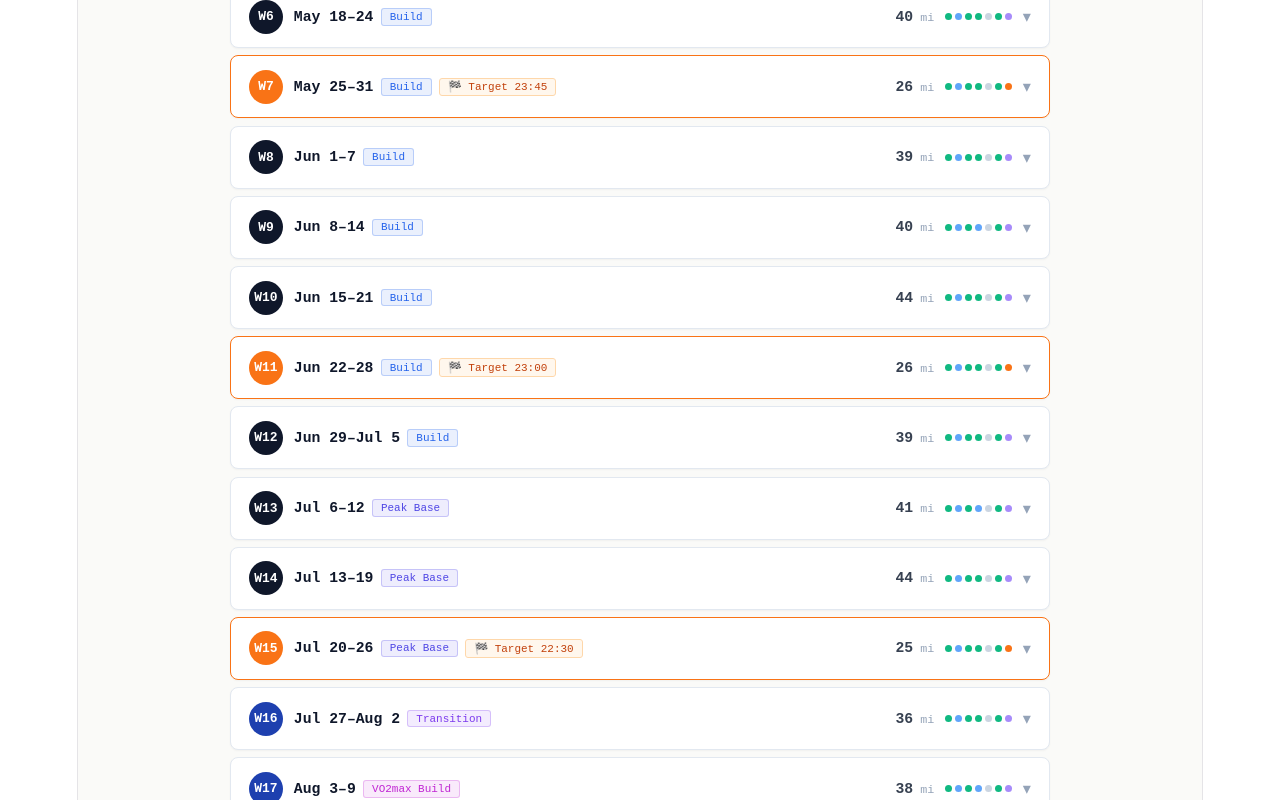
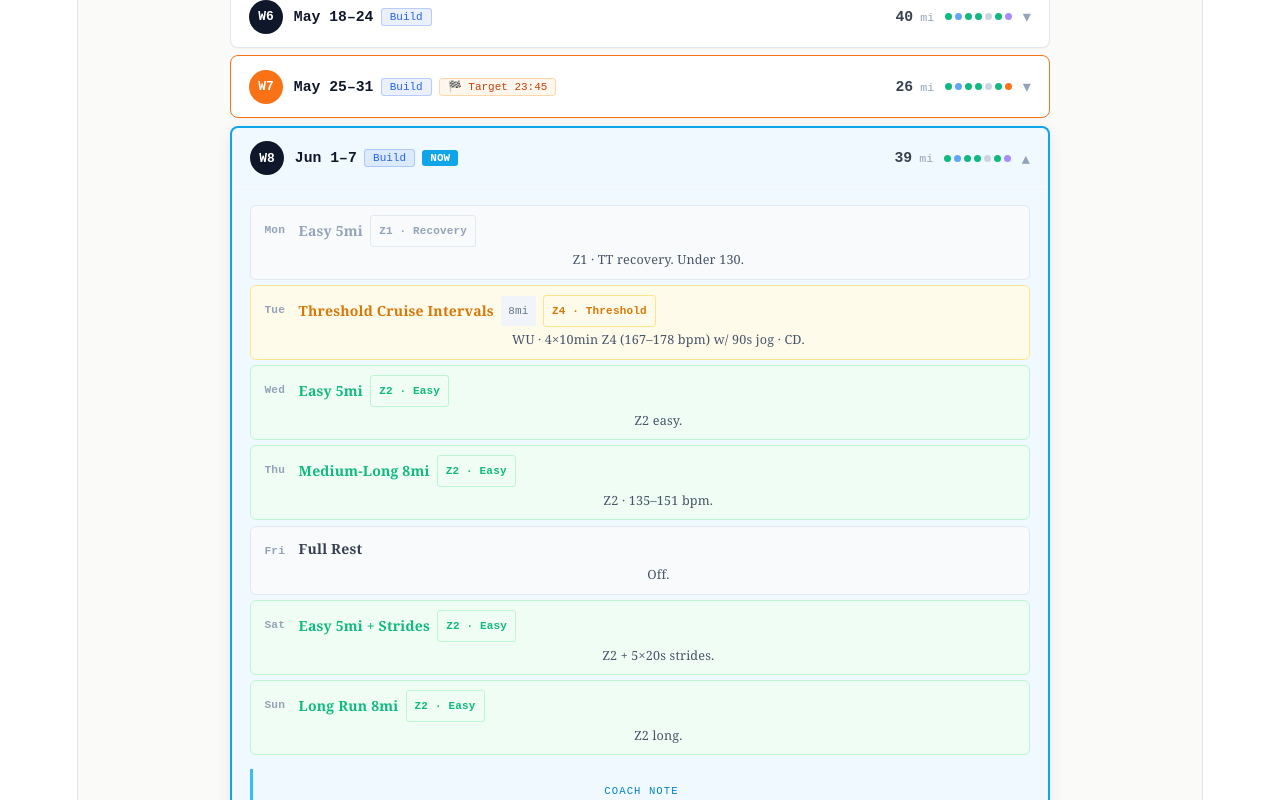
Before and after one commit to danielrli/training-plan, a React (Vite) app: page / in a window 1280 px wide. Shown: the part 940-1740 px from the top of the page. Built offline with nearby package versions, Linux system fonts and the light colour scheme.

Commit message:
Auto-scroll to and expand current week on load

```diff
--- a/src/App.jsx
+++ b/src/App.jsx
@@ -1,4 +1,4 @@
-import { useState } from "react";
+import { useState, useEffect, useRef } from "react";
 
 // Derived from FIT file + Runalyze dashboard
 // Max HR: 186 bpm (observed mile 3 of TT), Resting HR: 63 bpm
@@ -485,9 +485,22 @@ const ZonePill = ({zone}) => {
   );
 };
 
+const PLAN_START = new Date(2026, 3, 13);
+
+function getCurrentWeek() {
+  const today = new Date();
+  const elapsed = Math.floor((today - PLAN_START) / (7 * 24 * 60 * 60 * 1000));
+  return Math.min(Math.max(elapsed + 1, 1), weeks.length);
+}
+
 export default function TrainingPlan() {
   const [activeBlock, setActiveBlock] = useState("all");
-  const [expandedWeek, setExpandedWeek] = useState(null);
+  const [expandedWeek, setExpandedWeek] = useState(getCurrentWeek);
+  const currentWeek = getCurrentWeek();
+  const currentWeekRef = useRef(null);
+  useEffect(() => {
+    currentWeekRef.current?.scrollIntoView({ behavior: "smooth", block: "center" });
+  }, []);
   const filtered = weeks.filter(w => activeBlock==="all"?true:activeBlock==="1"?w.block===1:w.block===2);
   const isTTWeek = w => w.sessions.some(s=>s.type==="tt");
   const maxSec=1484,minSec=1199,range=maxSec-minSec;
@@ -563,13 +576,14 @@ export default function TrainingPlan() {
         <div style={{display:"flex",flexDirection:"column",gap:"0.4rem"}}>
           {filtered.map(w=>{
             const isOpen=expandedWeek===w.week;
+            const isCurrent=w.week===currentWeek;
             const isTT=isTTWeek(w);
             const isGoal=w.week===32;
             const phaseCol=phaseColors[w.phase]||"#64748b";
             return (
-              <div key={w.week} style={{
-                border:isGoal?"2px solid #f43f5e":isTT?"1.5px solid #f97316":"1.5px solid #e2e8f0",
-                borderRadius:8,background:isGoal?"#fff5f5":"white",overflow:"hidden",
+              <div key={w.week} ref={isCurrent?currentWeekRef:null} style={{
+                border:isGoal?"2px solid #f43f5e":isCurrent?"2px solid #0ea5e9":isTT?"1.5px solid #f97316":"1.5px solid #e2e8f0",
+                borderRadius:8,background:isGoal?"#fff5f5":isCurrent?"#f0f9ff":"white",overflow:"hidden",
                 boxShadow:isOpen?"0 4px 16px rgba(0,0,0,0.08)":"0 1px 2px rgba(0,0,0,0.04)",
               }}>
                 <button onClick={()=>setExpandedWeek(isOpen?null:w.week)}
@@ -587,6 +601,12 @@ export default function TrainingPlan() {
                         <span style={{fontSize:"0.82rem",fontWeight:600,color:"#0f172a",fontFamily:"monospace"}}>{w.dates}</span>
                         <span style={{fontSize:"0.61rem",padding:"0.1rem 0.45rem",borderRadius:3,
                           background:phaseCol+"18",color:phaseCol,border:`1px solid ${phaseCol}40`,fontFamily:"monospace"}}>{w.phase}</span>
+                        {isCurrent&&(
+                          <span style={{fontSize:"0.61rem",background:"#0ea5e9",color:"white",
+                            padding:"0.1rem 0.45rem",borderRadius:3,fontFamily:"monospace",fontWeight:700}}>
+                            NOW
+                          </span>
+                        )}
                         {isTT&&!isGoal&&(
                           <span style={{fontSize:"0.61rem",background:"#fff7ed",color:"#c2410c",
                             border:"1px solid #fed7aa",padding:"0.1rem 0.45rem",borderRadius:3,fontFamily:"monospace"}}>
```
